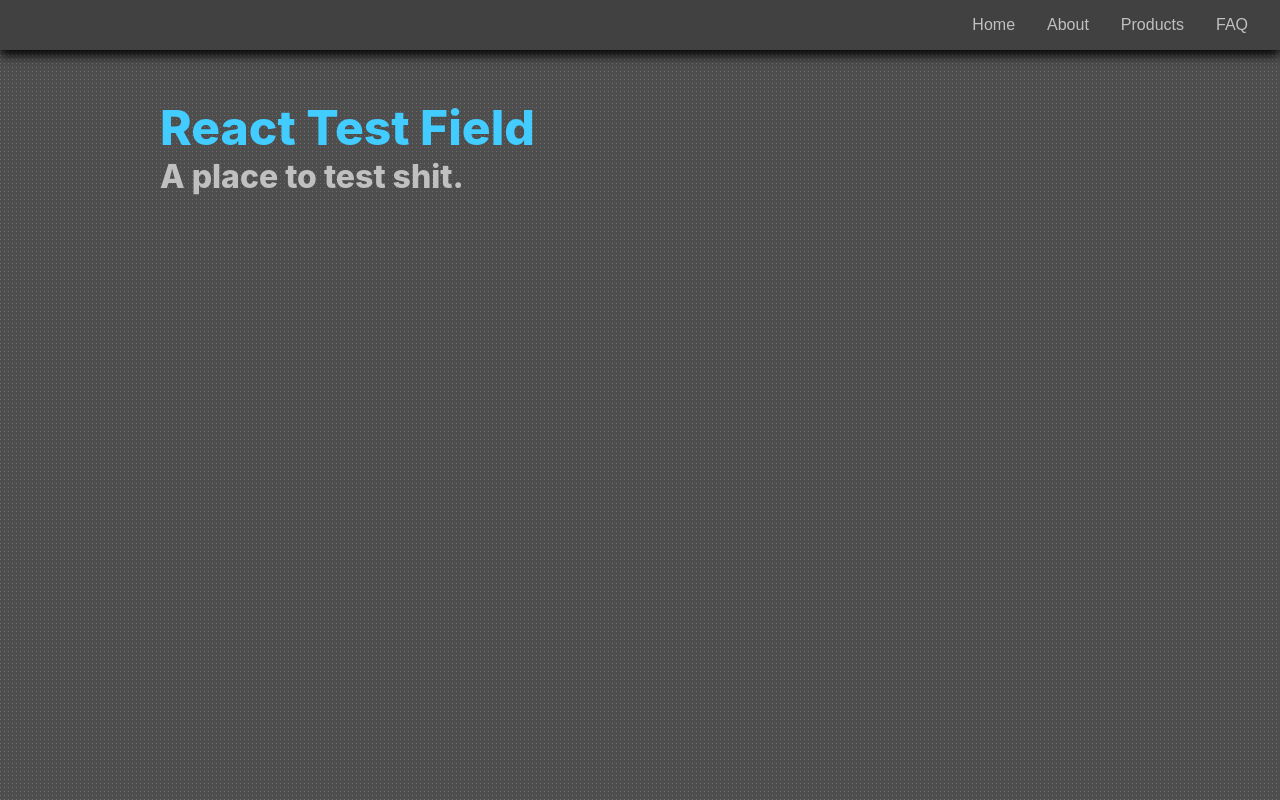
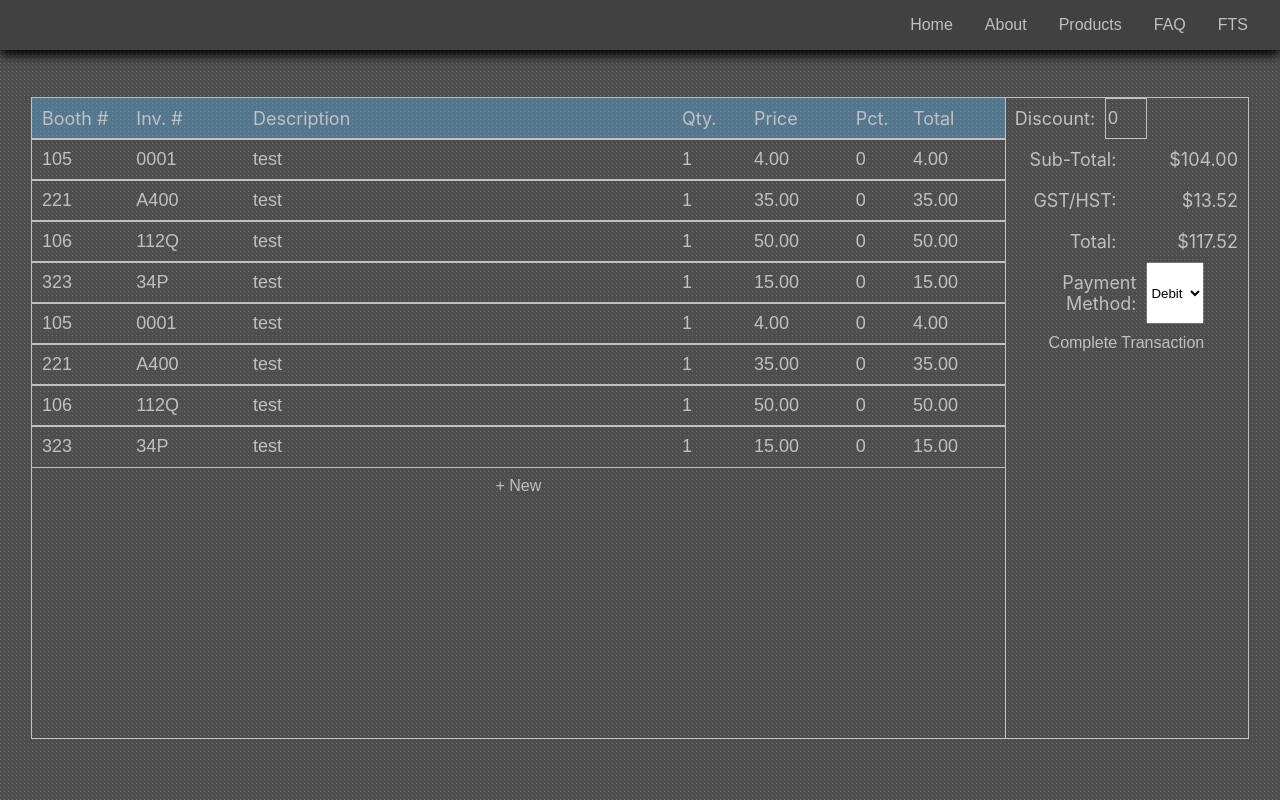
Before and after one commit to binniec/react-ts-testing-field, a React (Create React App) app: page /fts in a window 1280 px wide. Built offline with nearby package versions, Linux system fonts and the light colour scheme.

Commit message:
fts init

```diff
--- a/src/components/main.tsx
+++ b/src/components/main.tsx
@@ -5,6 +5,7 @@ import ProductsPage from '../pages/products/products';
 import FAQPage from '../pages/faq/faq';
 import { Routes, Route } from "react-router-dom";
 import TitleBar from './title-bar/title-bar';
+import FTSPage from '../pages/fts/fts';
 
 class Main extends Component {
 
@@ -18,7 +19,7 @@ class Main extends Component {
                     <Route path="/about" element={<AboutPage />} />
                     <Route path="/products" element={<ProductsPage />} />
                     <Route path="/faq" element={<FAQPage />} />
-
+                    <Route path="/fts" element={<FTSPage />}/>
                 </Routes>
             </div>
         );
--- a/src/components/title-bar/title-bar.tsx
+++ b/src/components/title-bar/title-bar.tsx
@@ -21,6 +21,10 @@ class TitleBar extends React.Component {
                     <button className="title-bar-btn">FAQ</button>
                 </Link>
 
+                <Link to="/fts">
+                    <button className="title-bar-btn">FTS</button>
+                </Link>
+
             </div>
 
         );
--- a/src/index.tsx
+++ b/src/index.tsx
@@ -17,4 +17,4 @@ root.render(
 // If you want to start measuring performance in your app, pass a function
 // to log results (for example: reportWebVitals(console.log))
 // or send to an analytics endpoint. Learn more: https://bit.ly/CRA-vitals
-reportWebVitals();
+reportWebVitals(undefined);
--- /dev/null
+++ b/src/pages/fts/fts.scss
@@ -0,0 +1,154 @@
+.fts-container {
+    margin: 3em auto;
+    width: 95%;
+    max-width: 90em;
+    height: 40em;
+    display: flex;
+}
+
+.fts-table-container {
+    flex: 1;
+    height: 100%;
+}
+
+.fts-table-header, .fts-table-item {
+    display: flex;
+
+    label {
+        background: #63c1ff5b;
+    }
+
+    input, label {
+        text-align: left;
+        font-size: 18px;
+        padding: 10px;
+        // outline: 1px solid silver;
+        color: silver;
+        overflow: hidden;
+        text-overflow: ellipsis;
+    }
+
+    [data-name='booth'] {
+        width: 10%;
+    }
+
+    [data-name='inventoryCode'] {
+        width: 13%;
+    }
+
+    [data-name='description'] {
+        width: 55%;
+    }
+
+    [data-name='quantity'] {
+        width: 7%;
+    }
+
+    [data-name='price'] {
+        width: 11%;
+    }
+
+    [data-name='discount'] {
+        width: 5%;
+    }
+
+    [data-name='total'] {
+        width: 11%;
+    }
+}
+
+.fts-table-item {
+    input {
+        background: transparent;
+        border: none;
+    }
+
+    input:hover {
+        background:#c0c0c02f;
+    }
+
+    input:focus {
+        // background: transparent;
+        outline: none;
+        background:#0000004b;
+    }
+
+}
+
+.fts-side-panel-container {
+    width: 20%;
+    height: 100%;
+
+    div {
+        display: flex;
+    }
+
+    input, label {
+        color: silver;
+        font-size: 18px;
+    }
+
+    input {
+        background: transparent;
+        outline: none;
+        border: 1px solid silver;
+        width: 25%;
+    }
+
+    label {
+        padding: 10px;
+        text-align: end;
+        width: 50% !important;
+    }
+}
+
+.fts-outline {
+    outline: 1px solid silver;
+}
+
+.fts-button {
+    background: transparent;
+    color: silver;
+    border: none;
+    padding: 10px 1em;
+    font-size: 1em;
+    transition: 0.2s;
+    width: 100%;
+}
+
+.fts-label {
+    color: silver;
+}
+
+.fts-button:hover, .fts-button:focus {
+    transition: 0.2s;
+    background: silver;
+    color: black;
+    outline: none;
+}
+
+.fts-button:active {
+    transition: 0.2s;
+    background: transparent !important;
+    color: silver;
+}
+
+.fts-table-button {
+    padding: 5px 10px;
+    margin: 10px;
+    float: left;
+
+    button {
+        background: transparent;
+        color: silver;
+        border: none;
+        transition: 0.2s;
+        margin-right: 5px;
+        font-size: 18px;
+        padding: 0;
+    }
+}
+
+.fts-table-button:hover {
+    outline: 1px solid silver;
+}
--- /dev/null
+++ b/src/pages/fts/fts.tsx
@@ -0,0 +1,117 @@
+import React from 'react';
+import './fts.scss';
+
+class FTSPage extends React.Component {
+
+    public testObjects = [
+        { booth: "105", inventoryCode: "0001", description: "test", quantity: 1, price: 4.00, discount: 0 },
+        { booth: "221", inventoryCode: "A400", description: "test", quantity: 1, price: 35.00, discount: 0 },
+        { booth: "106", inventoryCode: "112Q", description: "test", quantity: 1, price: 50.00, discount: 0 },
+        { booth: "323", inventoryCode: "34P", description: "test", quantity: 1, price: 15.00, discount: 0 },
+    ]
+
+    private tableItems = new Array<React.JSX.Element>();
+
+    private renderTableList(): React.JSX.Element[] {
+
+        for (let item of this.testObjects) {
+            this.tableItems.push(
+                <div className='fts-outline fts-table-item'>
+                    <input type='number' data-name="booth" defaultValue={item.booth} />
+                    <input data-name="inventoryCode" defaultValue={item.inventoryCode} />
+                    <input data-name="description" defaultValue={item.description} />
+                    <input type='number' data-name="quantity" defaultValue={item.quantity} />
+                    <input type='number' data-name="price" defaultValue={item.price.toFixed(2)} />
+                    <input data-name='discount' defaultValue={item.discount} />
+                    <input tabIndex={-1} readOnly data-name='total' className='fts-label' defaultValue={(item.price - (item.price * item.discount) * item.quantity).toFixed(2)}/>
+                </div>);
+        }
+
+        return this.tableItems;
+    }
+
+    private addTableItem() {
+        this.testObjects.push({ booth: "", inventoryCode: "", description: "", quantity: 1, price: 0, discount: 0 })
+    }
+
+    private getSubtotal(): number {
+        let subtotal = 0;
+
+        for (let item of this.testObjects) {
+            subtotal += item.price;
+        }
+
+        return subtotal;
+    }
+
+    private getSalesTax(): number {
+        let subtotal = 0;
+
+        for (let item of this.testObjects) {
+            subtotal += item.price;
+        }
+
+        return subtotal * 0.13;
+    }
+
+    render() {
+        return (
+            <div className="fts-outline fts-container">
+
+                <div className='fts-outline fts-table-container'>
+                    <div className='fts-outline fts-table-header'>
+                        <label data-name='booth' className='fts-label'>Booth #</label>
+                        <label data-name='inventoryCode' className='fts-label'>Inv. #</label>
+                        <label data-name='description' className='fts-label'>Description</label>
+                        <label data-name='quantity' className='fts-label'>Qty.</label>
+                        <label data-name='price' className='fts-label'>Price</label>
+                        <label data-name='discount' className='fts-label'>Pct.</label>
+                        <label data-name='total' className='fts-label'>Total</label>
+                    </div>
+
+                    {this.renderTableList()}
+
+                    <button onClick={this.addTableItem} className='fts-button'>+ New</button>
+
+                </div>
+                <div className='fts-side-panel-container'>
+                        <div>
+                            <label>Discount:</label>
+                            <div>
+                                <input maxLength={2} defaultValue={0}/>
+                            </div>
+                        </div>
+
+                        <span></span>
+
+                        <div>
+                            <label>Sub-Total:</label>
+                            <label>${this.getSubtotal().toFixed(2)}</label>
+                        </div>
+                        <div>
+                            <label>GST/HST:</label>
+                            <label>${this.getSalesTax().toFixed(2)}</label>
+                        </div>
+                        <div>
+                            <label>Total:</label>
+                            <label>${(this.getSubtotal() + this.getSalesTax()).toFixed(2)}</label>
+                        </div>
+
+                        <div>
+                            <label>Payment Method:</label>
+                            <select>
+                                <option>Debit</option>
+                                <option>Credit</option>
+                                <option>Cash</option>
+                            </select>
+                        </div>
+
+                    <button className='fts-button'>Complete Transaction</button>
+                </div>
+
+            </div>
+        );
+    }
+}
+
+export default FTSPage;
```
